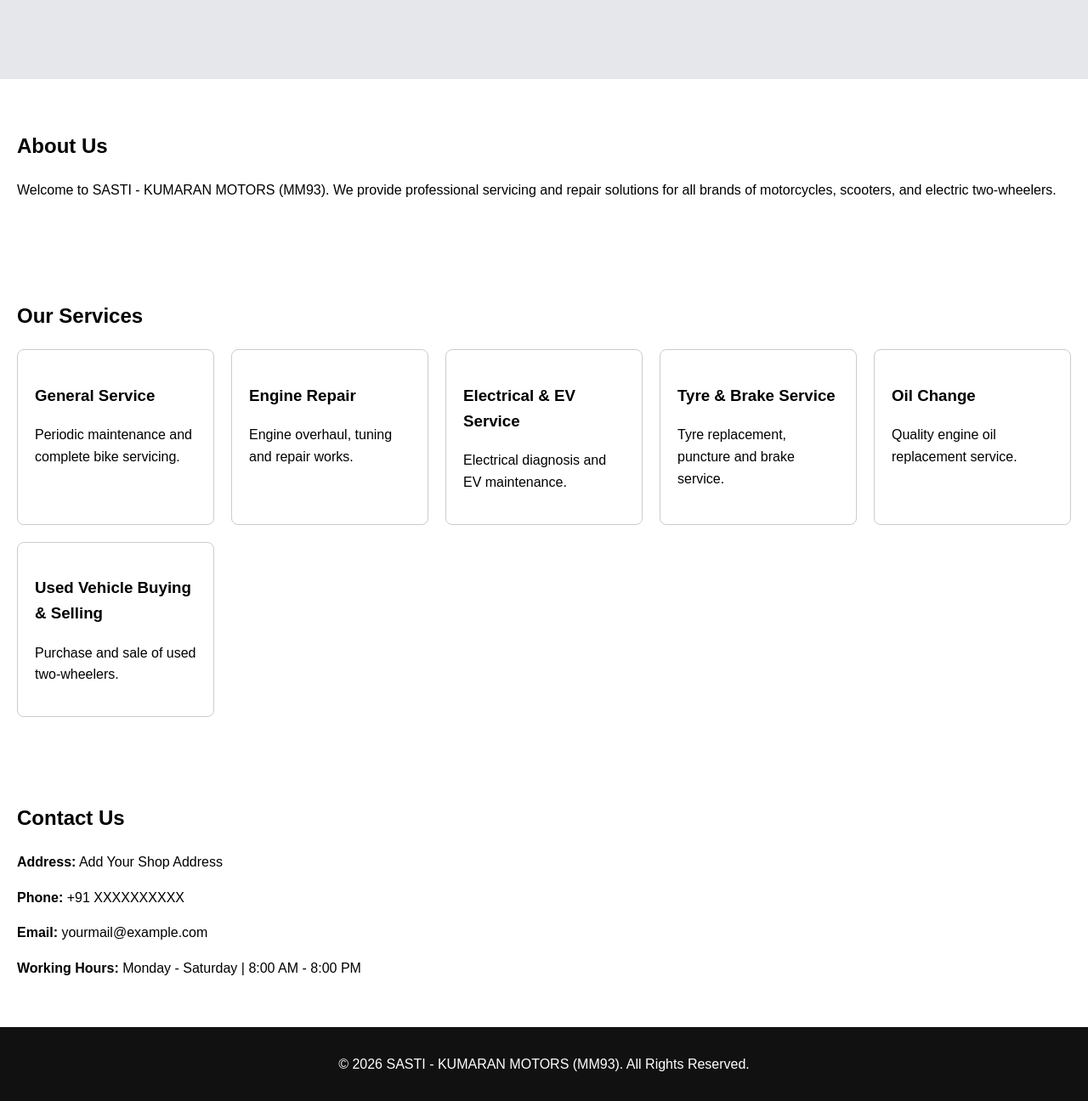
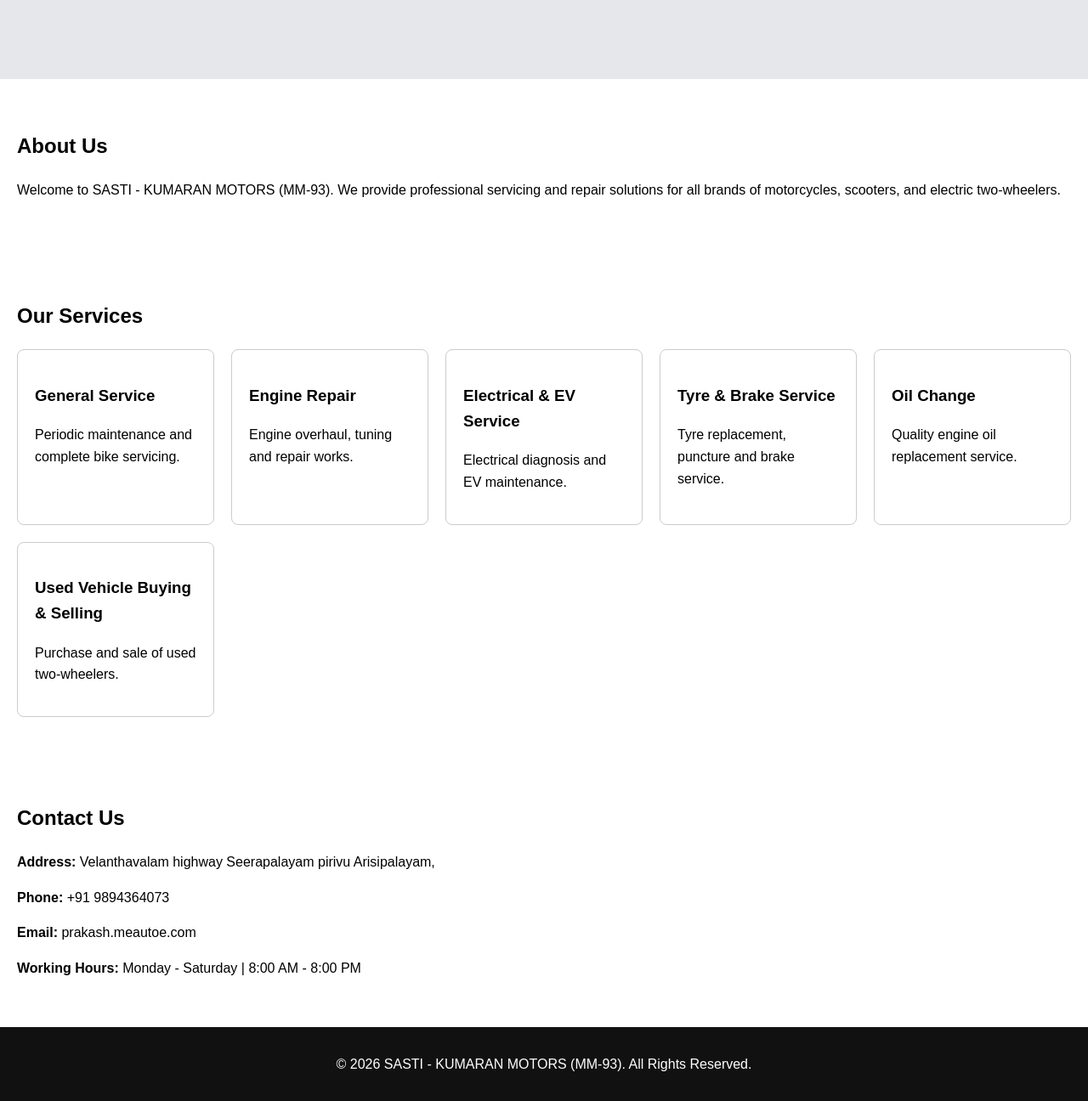
Before and after one commit to prakashmeauto-dot/sasti-kumaran-motors, a plain HTML site: page index.html in a window 1280 px wide. Shown: the part 432-1728 px from the top of the page at 85% size. Drawn offline with Linux system fonts and the light colour scheme.

Commit message:
Update index.html

```diff
--- a/index.html
+++ b/index.html
@@ -18,7 +18,7 @@
 </head>
 <body>
 <header>
-<h1>SASTI - KUMARAN MOTORS (MM93)</h1>
+<h1>SASTI - KUMARAN MOTORS (MM-93)</h1>
 <p>Trusted Auto Solutions</p>
 </header>
 
@@ -35,7 +35,7 @@
 
 <section id="about">
 <h2>About Us</h2>
-<p>Welcome to SASTI - KUMARAN MOTORS (MM93). We provide professional servicing and repair solutions for all brands of motorcycles, scooters, and electric two-wheelers.</p>
+<p>Welcome to SASTI - KUMARAN MOTORS (MM-93). We provide professional servicing and repair solutions for all brands of motorcycles, scooters, and electric two-wheelers.</p>
 </section>
 
 <section id="services">
@@ -52,14 +52,14 @@
 
 <section id="contact">
 <h2>Contact Us</h2>
-<p><strong>Address:</strong> Add Your Shop Address</p>
-<p><strong>Phone:</strong> +91 XXXXXXXXXX</p>
-<p><strong>Email:</strong> yourmail@example.com</p>
+<p><strong>Address:</strong> Velanthavalam highway Seerapalayam pirivu Arisipalayam,</p>
+<p><strong>Phone:</strong> +91 9894364073</p>
+<p><strong>Email:</strong> prakash.meautoe.com</p>
 <p><strong>Working Hours:</strong> Monday - Saturday | 8:00 AM - 8:00 PM</p>
 </section>
 
 <footer>
-<p>&copy; 2026 SASTI - KUMARAN MOTORS (MM93). All Rights Reserved.</p>
+<p>&copy; 2026 SASTI - KUMARAN MOTORS (MM-93). All Rights Reserved.</p>
 </footer>
 </body>
 </html>
```
